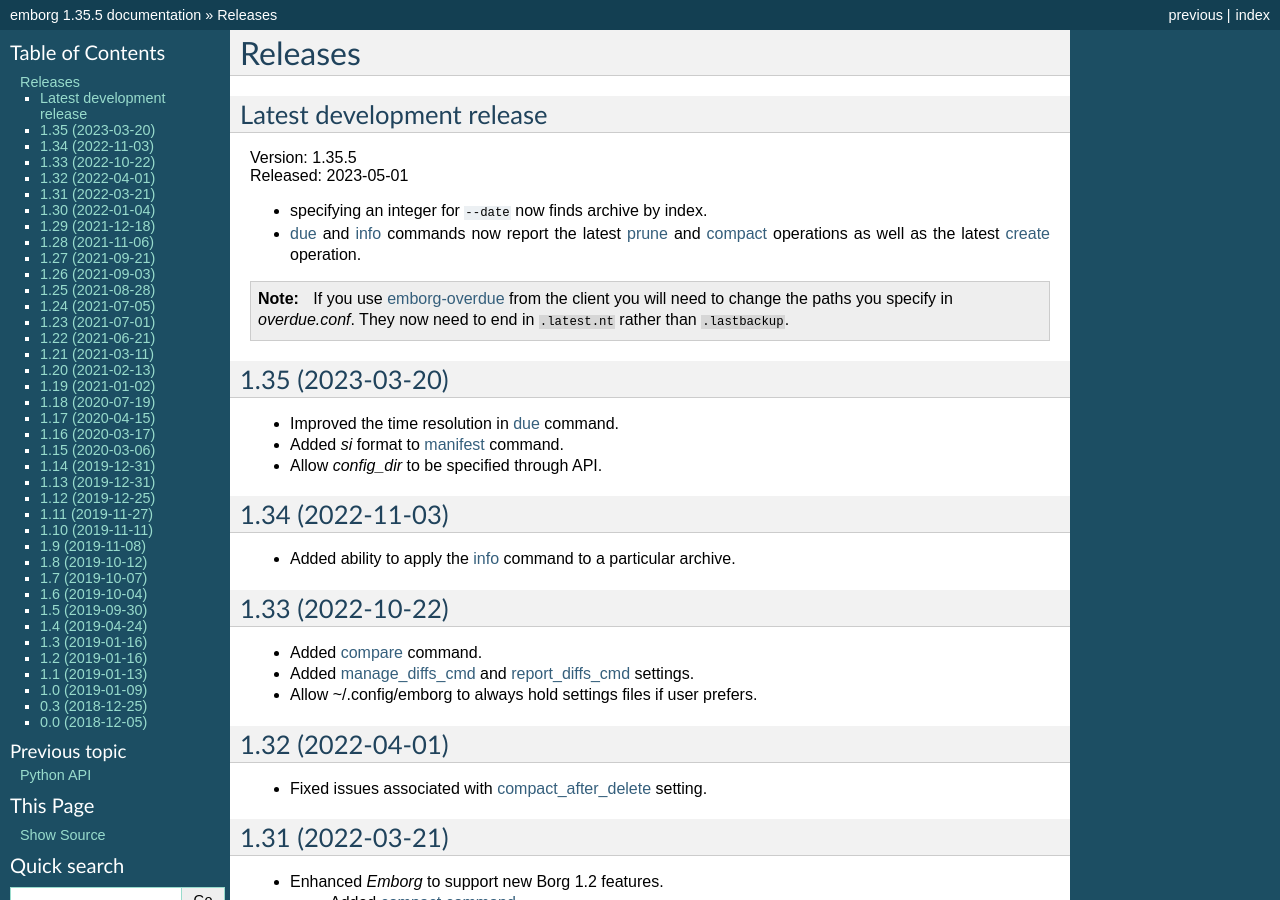
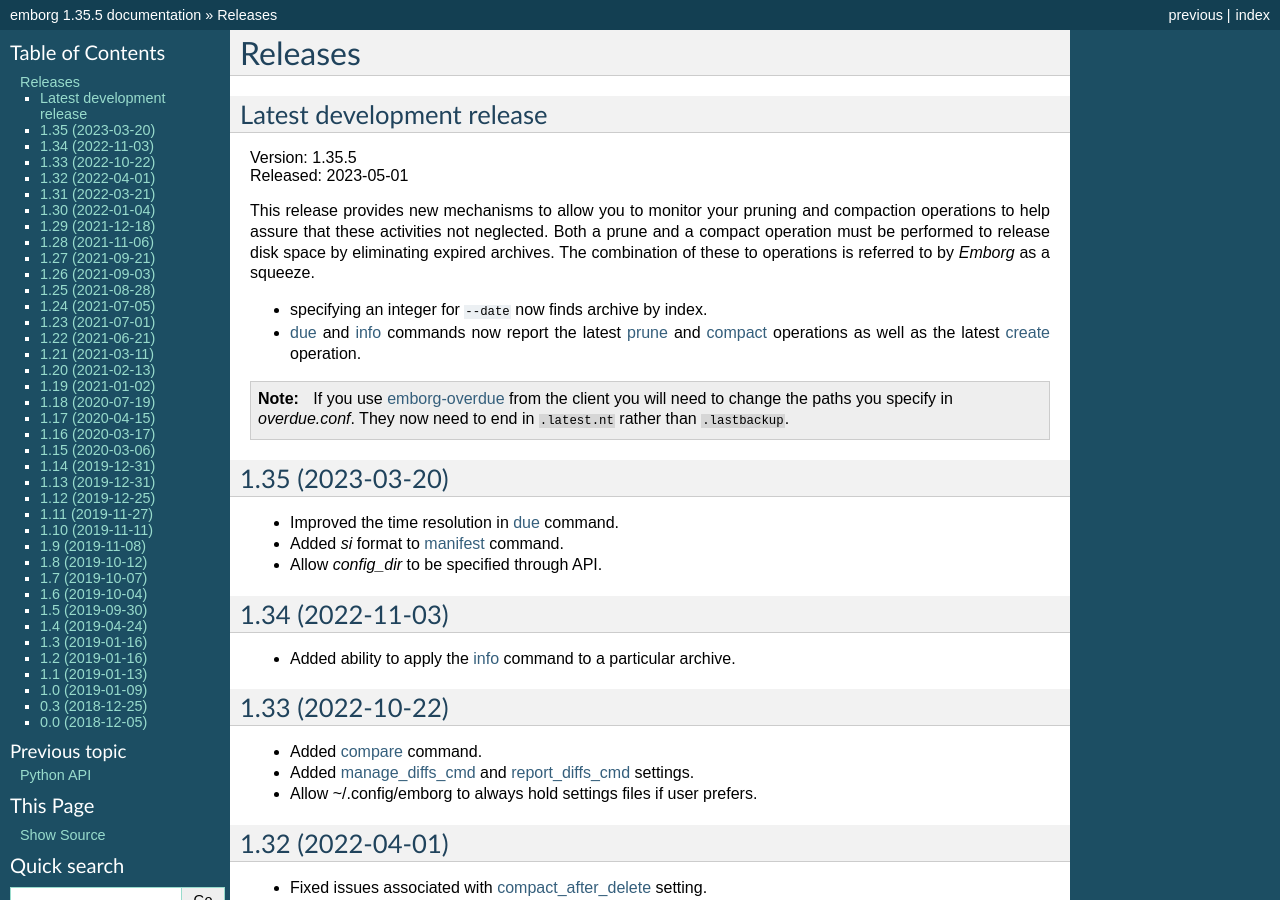
Before and after one commit to KenKundert/emborg, a Sphinx documentation site: the page built from doc/releases.rst, in a window 1280 px wide and 900 px high. Built offline with Sphinx 7.4.7, drawn with Linux system fonts in a browser that asks for light colours.

Commit message:
update release notes

```diff
--- a/doc/releases.rst
+++ b/doc/releases.rst
@@ -5,6 +5,12 @@
 --------------------------
 | Version: 1.35.5
 | Released: 2023-05-01
+
+This release provides new mechanisms to allow you to monitor your pruning and
+compaction operations to help assure that these activities not neglected.  Both
+a prune and a compact operation must be performed to release disk space by
+eliminating expired archives.  The combination of these to operations is
+referred to by *Emborg* as a squeeze.
 
 - specifying an integer for ``--date`` now finds archive by index.
 - :ref:`due <due>` and :ref:`info <info>` commands now report the latest
```
